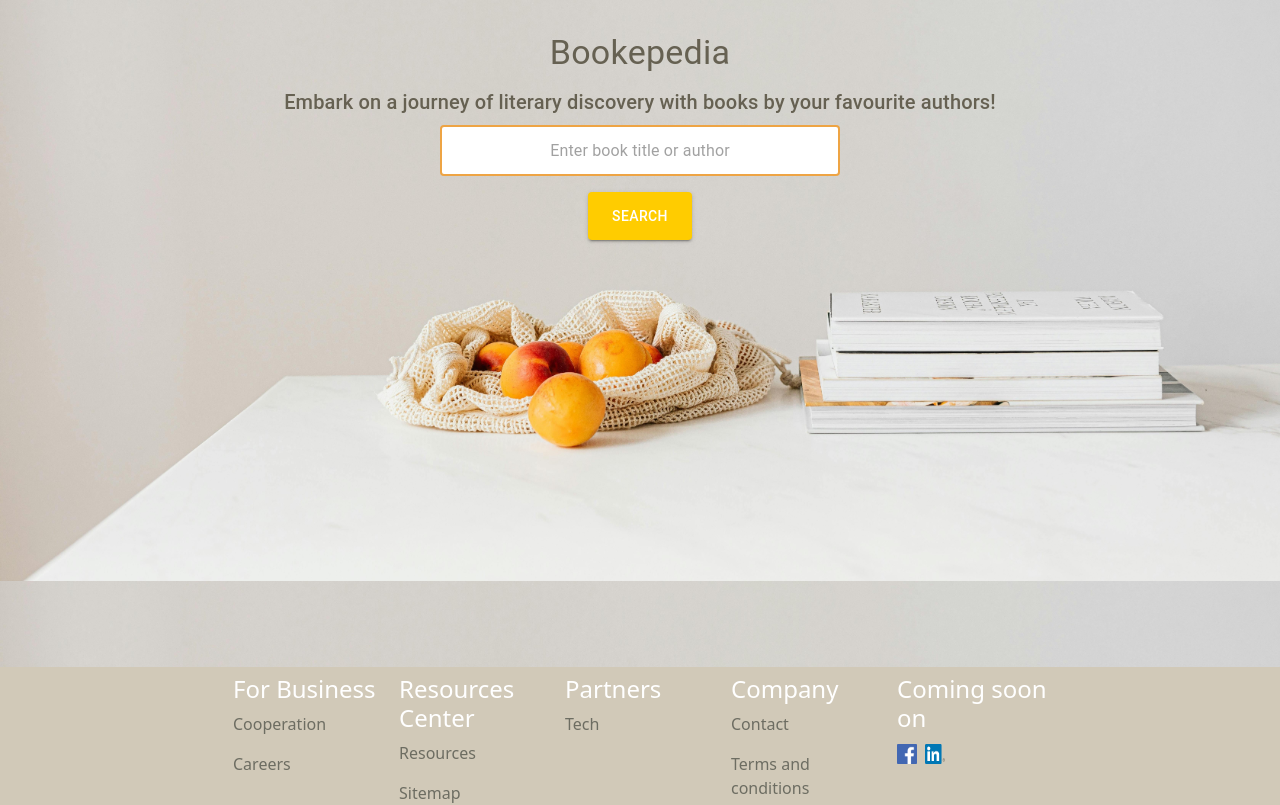
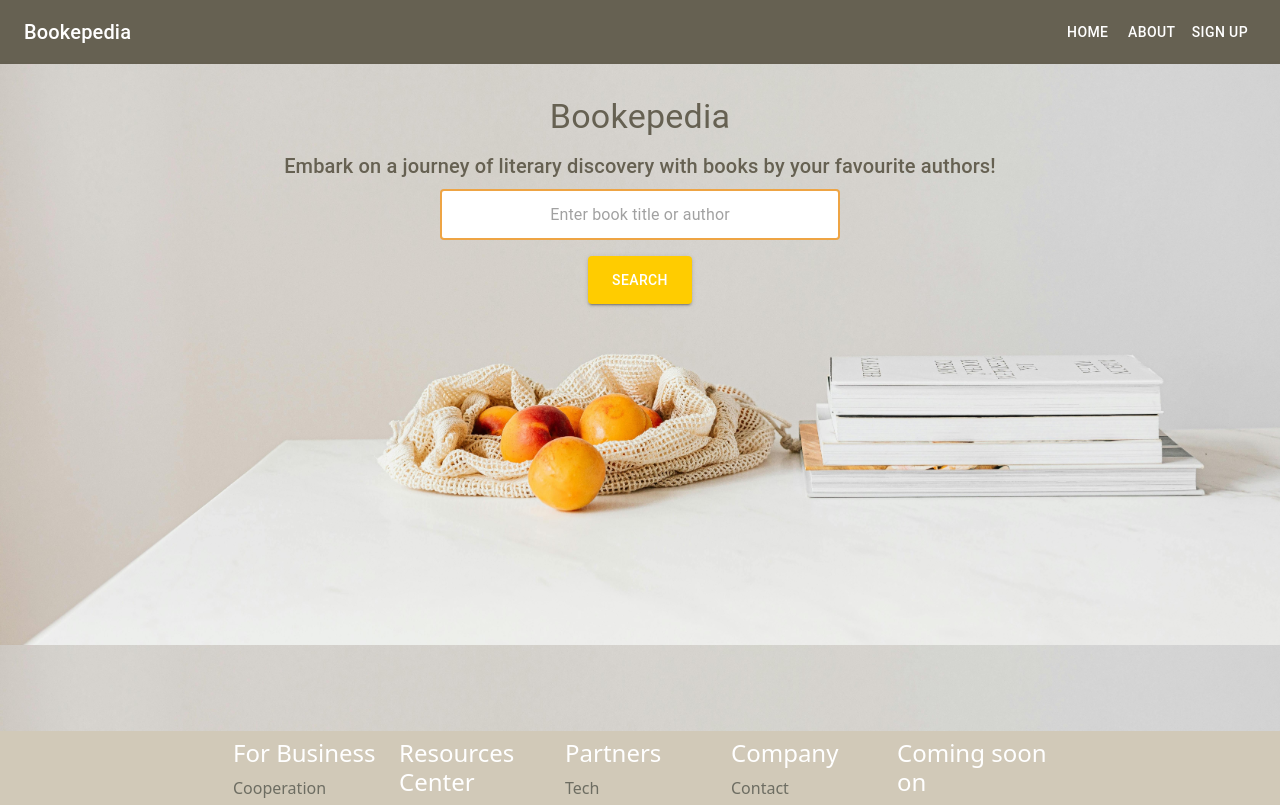
Before and after one commit to vytautastv/Bookepedia, a React (Vite) app: page / in a window 1280 px wide. Shown: the top 805 px of the page. Built offline with nearby package versions, Linux system fonts and the light colour scheme.

Commit message:
added naviagtion bar to site using material UI

```diff
--- a/src/App.jsx
+++ b/src/App.jsx
@@ -4,6 +4,7 @@ import { QueryClient, QueryClientProvider } from 'react-query';
 import BookSearch from './components/BookSearch';
 import BookCards from './components/BookCards';
 import Footer from './components/Footer';
+import NavBar from './components/NavBar';
 
 
 
@@ -14,6 +15,7 @@ function App() {
     <QueryClientProvider client={queryClient}>
       <Router>
         <div className="App">
+          <NavBar />
         <Routes>
             <Route path="/" element={<BookSearch />} />
             <Route path="/books/:query" element={<BookCards />} />
--- a/src/components/NavBar.jsx
+++ b/src/components/NavBar.jsx
@@ -0,0 +1,26 @@
+import React from 'react';
+import { AppBar, Toolbar, Typography, Button } from '@mui/material';
+import { Link } from 'react-router-dom';
+
+const NavBar = () => {
+  return (
+    <AppBar position="static" sx={{ backgroundColor: 'rgb(102, 97, 82)'}} >
+      <Toolbar>
+        <Typography variant="h6" component="div" sx={{ flexGrow: 1 }}>
+          Bookepedia
+        </Typography>
+        <Button color="inherit" component={Link} to="/">
+          Home
+        </Button>
+        <Button color="inherit" component={Link} to="/books/">
+          About
+        </Button>
+        <Button color="inherit" component={Link} to="/books/">
+          Sign Up
+        </Button>
+      </Toolbar>
+    </AppBar>
+  );
+};
+
+export default NavBar;
```
